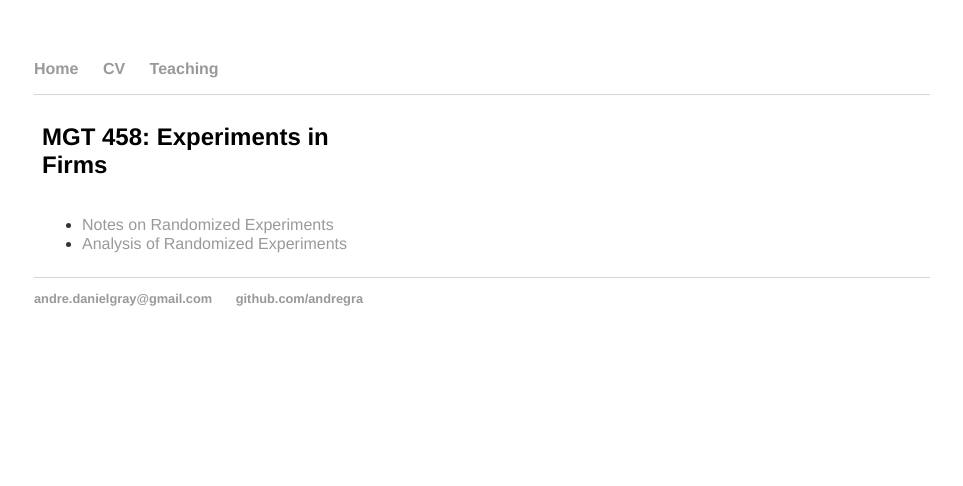
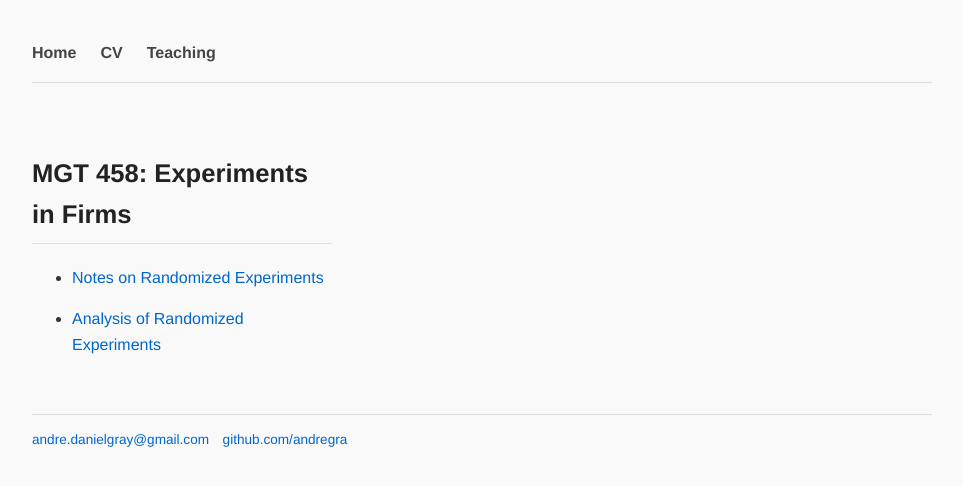
Before and after one commit to andregra/andregra.github.io, a Jekyll site: the page built from teaching.md, in a window 1280 px wide. Shown: the top 486 px of the page, without its empty margins (158-1121 px from the left). Built offline with Jekyll 4.4.1, drawn with Linux system fonts in a browser that asks for light colours.

Commit message:
Update main.css

```diff
--- a/css/main.css
+++ b/css/main.css
@@ -1,87 +1,162 @@
+/* Layout & Body */
 body {
-    margin: 60px auto;
-    width: 70%;
+  margin: 0 auto;
+  padding: 40px 20px;
+  max-width: 900px;
+  background-color: #f9f9f9;
+  font-family: 'Helvetica', 'Arial', sans-serif;
+  color: #333;
+  line-height: 1.6;
 }
-nav ul, footer ul {
-    font-family:'Helvetica', 'Arial', 'Sans-Serif';
-    padding: 0px;
+
+/* Navigation */
+nav {
+  border-bottom: 1px solid #ddd;
+  padding-bottom: 1em;
+  margin-bottom: 2em;
+}
+
+nav ul {
   list-style: none;
-    font-weight: bold;
+  padding: 0;
+  margin: 0;
+  display: flex;
+  gap: 1.5em;
+  font-weight: 600;
 }
-nav ul li, footer ul li {
+
+nav ul li {
   display: inline;
-    margin-right: 20px;
 }
+
+nav a {
+  color: #444;
+  text-decoration: none;
+}
+
+nav a:hover {
+  color: #007acc;
+  text-decoration: underline;
+}
+
+/* Footer */
+footer {
+  border-top: 1px solid #ddd;
+  margin-top: 3em;
+  padding-top: 1em;
+  font-size: 0.85em;
+  color: #666;
+}
+
+footer ul {
+  list-style: none;
+  padding: 0;
+  margin: 0;
+  display: flex;
+  gap: 1em;
+}
+
+/* Headings */
+h1 {
+  font-size: 2.5em;
+  margin-bottom: 0.2em;
+}
+
+h2 {
+  margin-top: 1.5em;
+  font-size: 1.6em;
+  border-bottom: 1px solid #e0e0e0;
+  padding-bottom: 0.3em;
+  color: #222;
+}
+
+h3 {
+  font-size: 1.3em;
+  margin-top: 1em;
+  color: #333;
+}
+
+/* Text Content */
+p, ul.papers li, ul.presentations li {
+  font-size: 1em;
+  line-height: 1.6em;
+  margin-bottom: 0.8em;
+}
+
+/* Links */
 a {
+  color: #0066cc;
   text-decoration: none;
-    color: #999;
 }
+
 a:hover {
   text-decoration: underline;
 }
-h1 {
-    font-size: 3em;
-    padding: 0px;
-    font-family:'Helvetica', 'Arial', 'Sans-Serif';
-}
-h2, h3 {
-    font-family:'Helvetica', 'Arial', 'Sans-Serif';
-}
-p, ul.papers li, ul.presentations li {
-    font-size: 1em;
-    line-height: 1.2em;
-    color: #333;
-    font-family:'Helvetica', 'Arial', 'Sans-Serif'
-}
-footer {
-    border-top: 1px solid #d5d5d5;
-    font-size: .8em;
-}
-nav {
-border-bottom: 1px solid #d5d5d5;
+
+/* Wrapper Layout */
+.wrapper {
+  display: flex;
+  flex-wrap: wrap;
+  gap: 2em;
 }
 
+.left {
+  flex: 1 1 300px;
+  max-width: 300px;
+}
+
+.right {
+  flex: 2 1 600px;
+}
+
+/* Profile Image */
+.profile-picture {
+  width: 100%;
+  max-width: 300px;
+  border-radius: 8px;
+  box-shadow: 0 2px 10px rgba(0,0,0,0.1);
+  margin-bottom: 1em;
+}
+
+/* Subtitle Text */
+.subtitle, h4.subtitle {
+  font-size: 1em;
+  line-height: 1.4em;
+  color: #666;
+  margin: 0.3em 0;
+}
+
+/* Posts and Lists */
 ul.posts {
-    margin: 20px auto 40px;
-    font-size: 1.5em;
+  margin: 2em 0;
+  font-size: 1.2em;
+  padding-left: 1.2em;
 }
 
 ul.posts li {
   list-style: none;
+  margin-bottom: 0.5em;
 }
 
+ul.papers li,
+ul.presentations li {
+  margin-bottom: 1em;
+}
+@media (max-width: 768px) {
   .wrapper {
-  display: flex;
-  flex-direction: row;
-}
-
-.right {
-  margin: 5px;
-  max-width: 60%;
-  flex: 1;
-  display: flex;
-  flex-direction: column;
-  justify-content: start;
-}
-
-.left {
-  align-items: start;
-  justify-content: start;
-  margin: 8px;
-  max-width: 40%;
-  flex: 1;
-  display: flex;
     flex-direction: column;
   }
 
-.profile-picture {
-  border-radius: 0%;
+  .left, .right {
+    max-width: 100%;
   }
 
-subtitle, h4.subtitle {
-    font-size: 1em;
-    line-height: 1em;
-    text-decoration: none;
-    color: #999;
-    font-family:'Helvetica', 'Arial', 'Sans-Serif'
+  nav ul, footer ul {
+    flex-direction: column;
+    gap: 0.5em;
   }
+
+  nav ul li {
+    display: block;
+  }
+}
```
Lines whose indentation alone changed are shown as unchanged.
